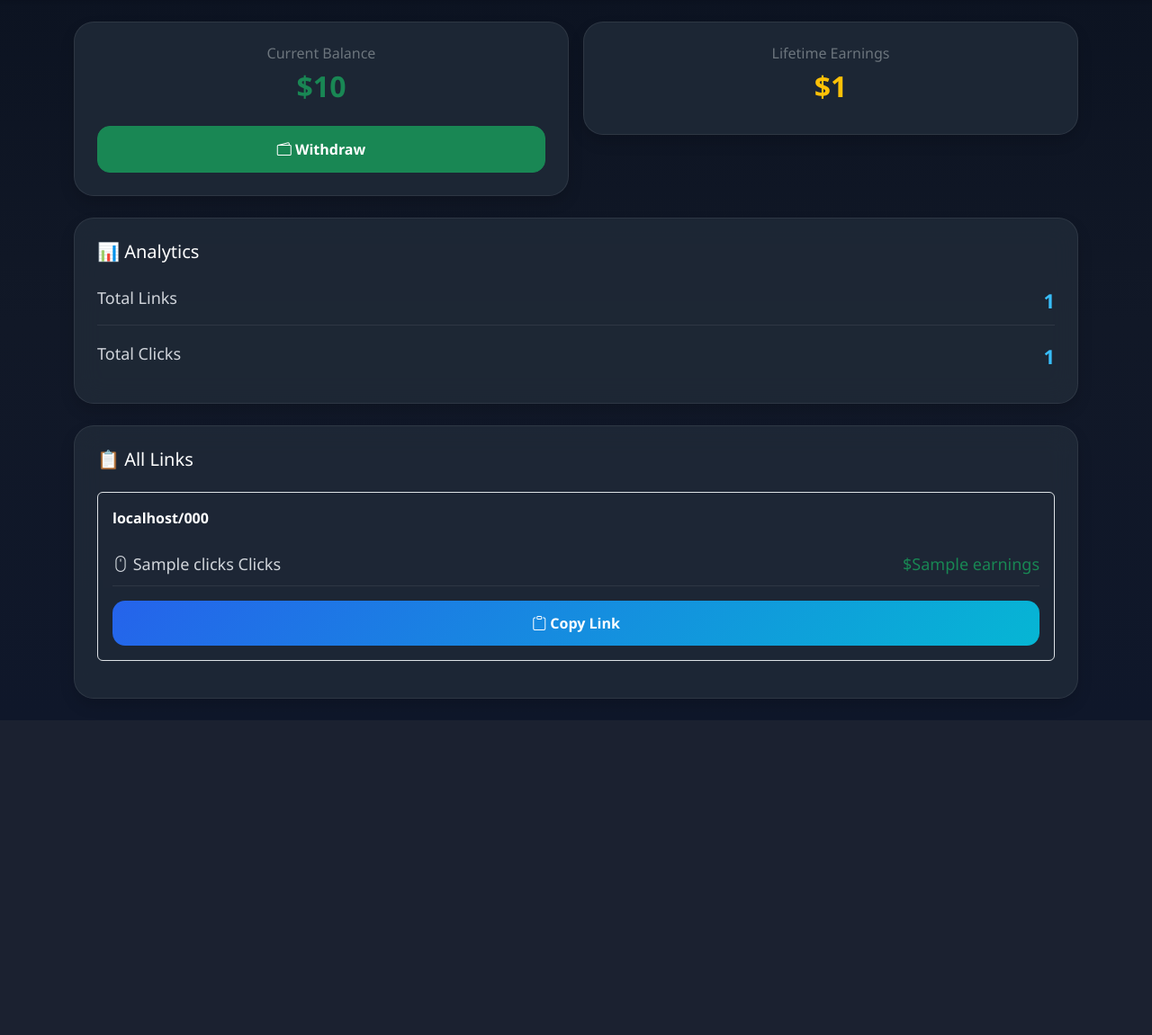
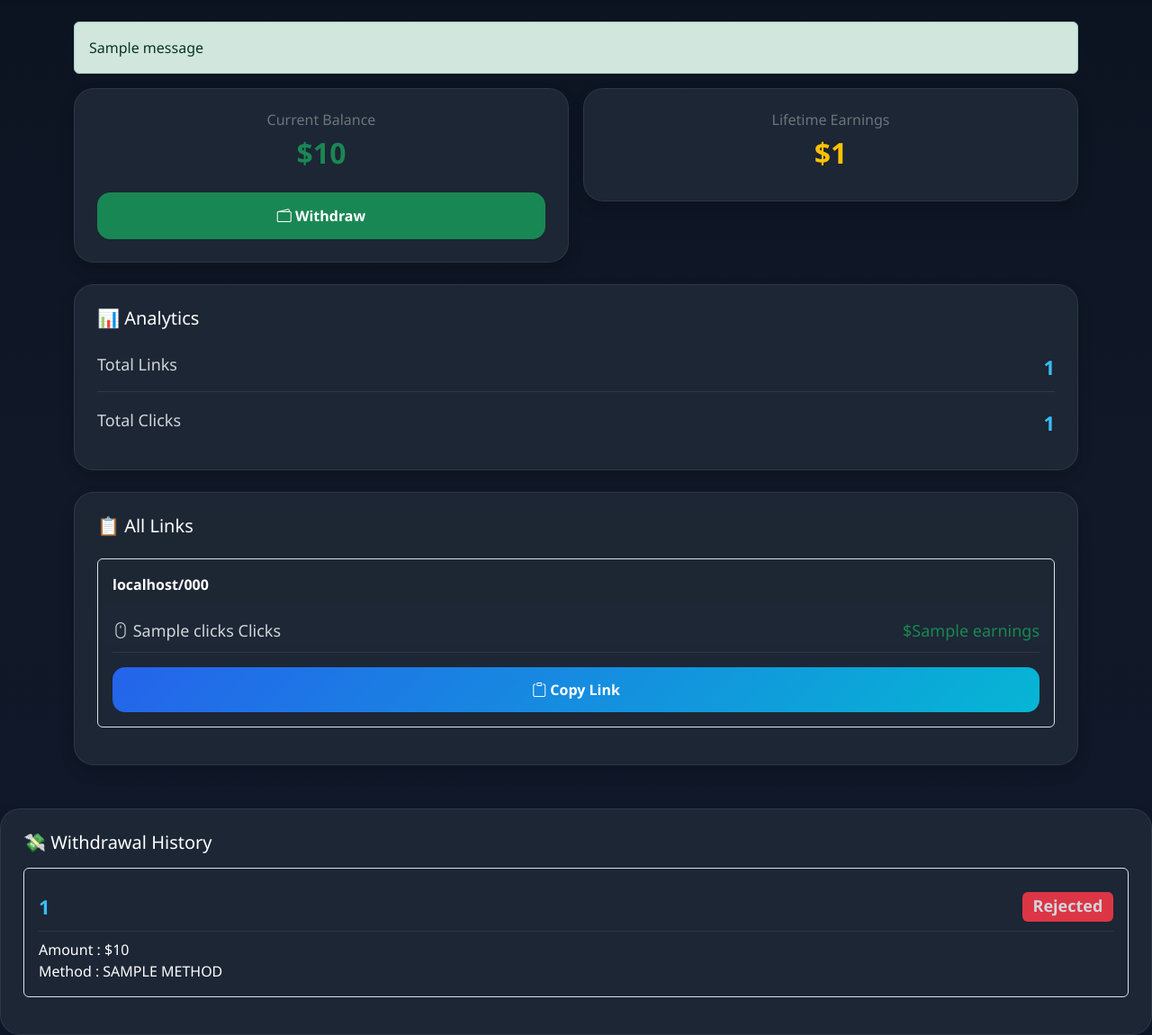
Before and after one commit to Khanarm/Adshort, a Flask app: template templates/wallet.html in a window 1280 px wide. Shown: the part 83-1234 px from the top of the page at 90% size. Before the commit the page ends 883 px from the top, so only its background shows below. Run offline with Flask 3, Linux system fonts and the light colour scheme; the template is opened without the code that fills it: most values are stand-ins (such as "Sample title", 1, 10 or a date in 2020); one stand-in notice (Sample message) is shown; parts of the project's set-up code (start-up, migrations or seed data) failed here and were passed over.

Commit message:
Update wallet.html

```diff
--- a/templates/wallet.html
+++ b/templates/wallet.html
@@ -37,6 +37,16 @@
 
 <div class="container py-4">
 
+{% with messages = get_flashed_messages() %}
+{% if messages %}
+
+<div class="alert alert-success">
+    {{ messages[0] }}
+</div>
+
+{% endif %}
+{% endwith %}
+
 <div class="row g-3">
 
 <div class="col-md-6">
@@ -53,10 +63,15 @@ Current Balance
 ${{ current_balance }}
 </h2>
 
-<a href="/withdraw" class="btn btn-success w-100 mt-3">
+<button
+class="btn btn-success w-100 mt-3"
+data-bs-toggle="modal"
+data-bs-target="#withdrawModal">
+
 <i class="bi bi-wallet2"></i>
 Withdraw
-</a>
+
+</button>
 
 </div>
 
@@ -169,6 +184,209 @@ Copy Link
 
 </div>
 
+<div class="card bg-dark text-white shadow mt-4">
+
+<div class="card-body">
+
+<h5 class="mb-3">
+💸 Withdrawal History
+</h5>
+
+{% if withdrawals %}
+
+{% for w in withdrawals %}
+
+<div class="border rounded p-3 mb-3">
+
+<div class="d-flex justify-content-between">
+
+<strong>{{ w.request_id }}</strong>
+
+{% if w.status=="Pending" %}
+<span class="badge bg-warning text-dark">Pending</span>
+{% elif w.status=="Success" %}
+<span class="badge bg-success">Success</span>
+{% else %}
+<span class="badge bg-danger">Rejected</span>
+{% endif %}
+
+</div>
+
+<div class="mt-2">
+Amount : ${{ w.amount }}
+</div>
+
+<div>
+Method : {{ w.method|upper }}
+</div>
+
+</div>
+
+{% endfor %}
+
+{% else %}
+
+<p class="text-secondary text-center mb-0">
+No withdrawal requests found.
+</p>
+
+{% endif %}
+
+</div>
+
+    </div>
+
+<!-- Withdraw Modal -->
+
+<div class="modal fade" id="withdrawModal" tabindex="-1">
+
+<div class="modal-dialog">
+
+<div class="modal-content bg-dark text-white">
+
+<form action="/withdraw" method="POST">
+
+<div class="modal-header">
+
+<h5 class="modal-title">
+Withdraw Money
+</h5>
+
+<button
+type="button"
+class="btn-close btn-close-white"
+data-bs-dismiss="modal">
+</button>
+
+</div>
+
+<div class="modal-body">
+
+<label class="form-label">
+Payment Method
+</label>
+
+<select
+class="form-select mb-3"
+name="method"
+id="method"
+onchange="changeMethod()"
+required>
+
+<option value="">Select Method</option>
+
+<option value="bank">
+Bank
+</option>
+
+<option value="upi">
+UPI
+</option>
+
+</select>
+
+<div id="bankFields" style="display:none;">
+
+<input
+type="text"
+class="form-control mb-2"
+name="holder_name"
+placeholder="Account Holder Name">
+
+<input
+type="text"
+class="form-control mb-2"
+name="bank_name"
+placeholder="Bank Name">
+
+<input
+type="text"
+class="form-control mb-2"
+name="account_number"
+placeholder="Account Number">
+
+<input
+type="text"
+class="form-control mb-2"
+name="confirm_account"
+placeholder="Confirm Account Number">
+
+<input
+type="text"
+class="form-control mb-3"
+name="ifsc"
+placeholder="IFSC Code">
+
+</div>
+
+<div id="upiFields" style="display:none;">
+
+<input
+type="text"
+class="form-control mb-3"
+name="upi_id"
+placeholder="UPI ID">
+
+</div>
+
+<input
+type="number"
+step="0.01"
+class="form-control"
+name="amount"
+placeholder="Withdraw Amount ($)"
+required>
+
+</div>
+
+<div class="modal-footer">
+
+<button
+class="btn btn-success w-100">
+
+Submit Request
+
+</button>
+
+</div>
+
+</form>
+
+</div>
+
+</div>
+
+    </div>
+
+<script>
+function changeMethod(){
+
+    let method = document.getElementById("method").value;
+
+    if(method=="bank"){
+
+        document.getElementById("bankFields").style.display="block";
+        document.getElementById("upiFields").style.display="none";
+
+    }
+
+    else if(method=="upi"){
+
+        document.getElementById("bankFields").style.display="none";
+        document.getElementById("upiFields").style.display="block";
+
+    }
+
+    else{
+
+        document.getElementById("bankFields").style.display="none";
+        document.getElementById("upiFields").style.display="none";
+
+    }
+
+}
+            </script>
+
 <script>
 function copyLink(link) {
     navigator.clipboard.writeText(link).then(function () {
@@ -177,6 +395,31 @@ function copyLink(link) {
 }
 </script>
 
+<script>
+
+document.querySelector("#withdrawModal form").addEventListener("submit", function(e){
+
+    let method = document.getElementById("method").value;
+
+    if(method=="bank"){
+
+        let acc=document.querySelector("[name='account_number']").value;
+        let con=document.querySelector("[name='confirm_account']").value;
+
+        if(acc!=con){
+
+            alert("Account Number and Confirm Account Number do not match.");
+
+            e.preventDefault();
+
+        }
+
+    }
+
+});
+
+                                                               </script>
+
 <script src="https://cdn.jsdelivr.net/npm/bootstrap@5.3.3/dist/js/bootstrap.bundle.min.js"></script>
 
 </body>
```
